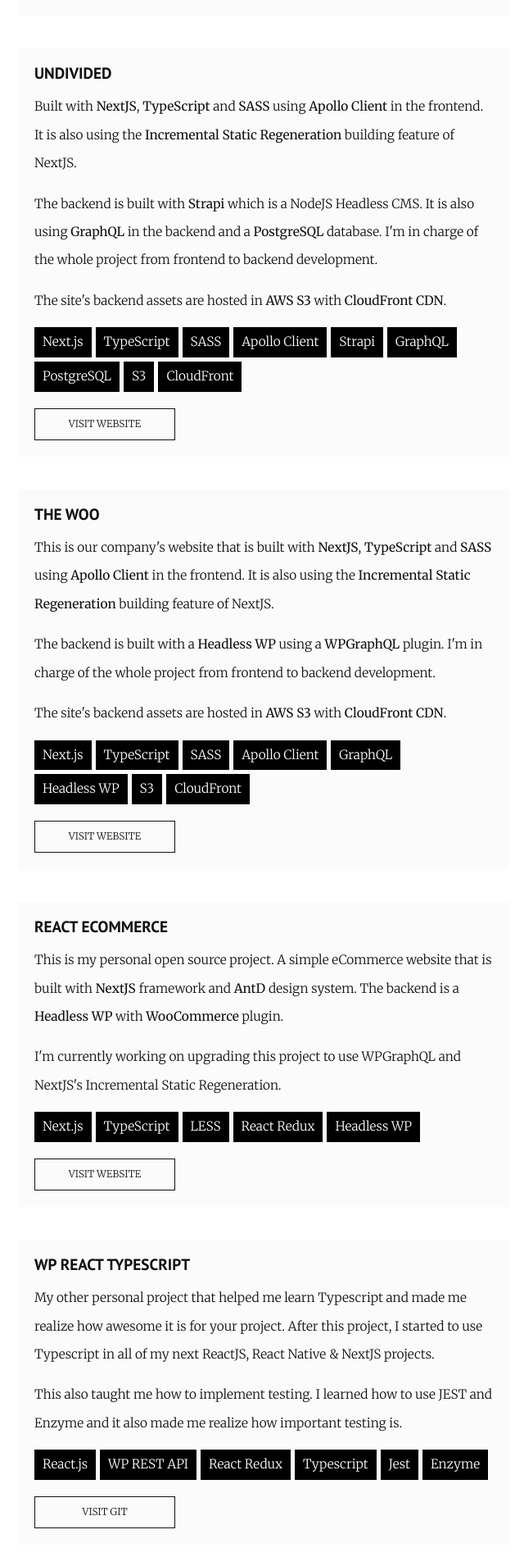
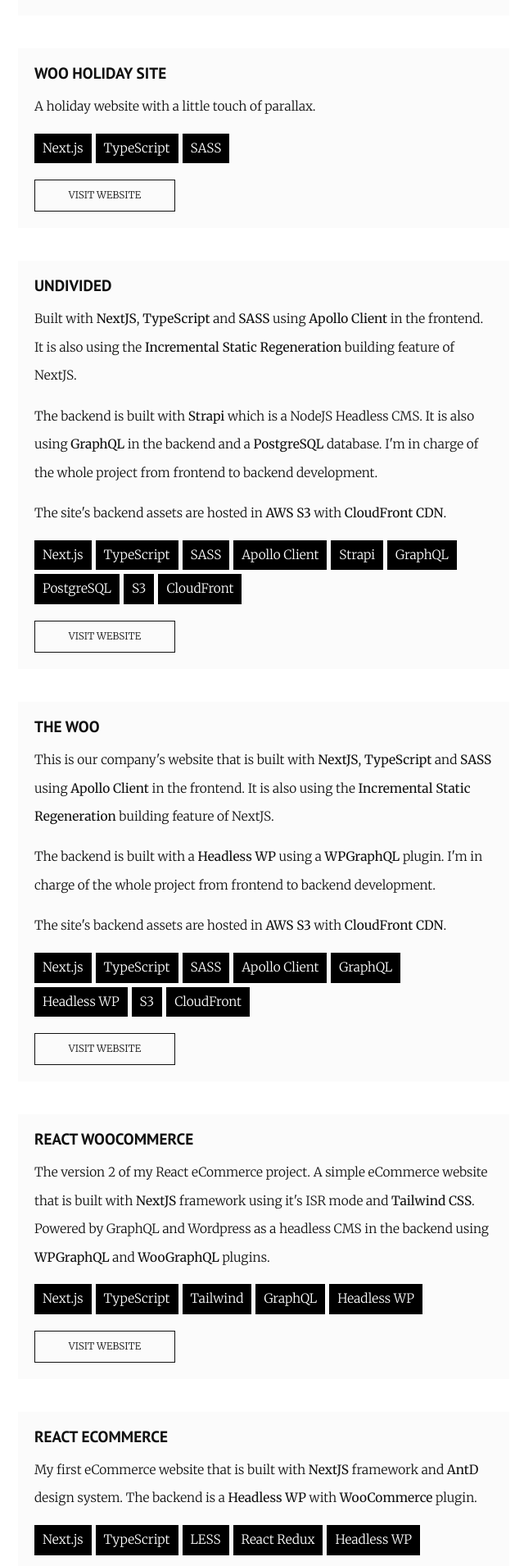
Before and after one commit to loq24/portfolio, a Next.js app: page /recent-projects in a window 1280 px wide. Shown: the part 710-2620 px from the top of the page at 82% size, without its empty margins (318-958 px from the left). Built offline with nearby package versions, Linux system fonts and the light colour scheme.

Commit message:
Add new projects (#8)

```diff
--- a/src/pages/recent-projects.tsx
+++ b/src/pages/recent-projects.tsx
@@ -37,6 +37,22 @@
               <span>TypeScript</span>
               <span>SASS</span>
               <span>AWS</span>
+            </div>
+            <a
+              href="https://www.whipshots.com/"
+              rel="noopener noreferrer"
+              target="_blank"
+            >
+              VISIT WEBSITE
+            </a>
+          </div>
+          <div className={styles.projectRow}>
+            <h3>WOO Holiday Site</h3>
+            <p>A holiday website with a little touch of parallax.</p>
+            <div className={styles.tools}>
+              <span>Next.js</span>
+              <span>TypeScript</span>
+              <span>SASS</span>
             </div>
             <a
               href="https://www.whipshots.com/"
@@ -119,16 +135,35 @@
             </a>
           </div>
           <div className={styles.projectRow}>
+            <h3>React WooCommerce</h3>
+            <p>
+              The version 2 of my React eCommerce project. A simple eCommerce
+              website that is built with <b>NextJS</b> framework using it's ISR
+              mode and <b>Tailwind CSS</b>. Powered by GraphQL and Wordpress as
+              a headless CMS in the backend using <b>WPGraphQL</b> and{" "}
+              <b>WooGraphQL</b> plugins.
+            </p>
+            <div className={styles.tools}>
+              <span>Next.js</span>
+              <span>TypeScript</span>
+              <span>Tailwind</span>
+              <span>GraphQL</span>
+              <span>Headless WP</span>
+            </div>
+            <a
+              href="https://github.com/loq24/react-woocommerce"
+              rel="noopener noreferrer"
+              target="_blank"
+            >
+              VISIT WEBSITE
+            </a>
+          </div>
+          <div className={styles.projectRow}>
             <h3>React eCommerce</h3>
             <p>
-              This is my personal open source project. A simple eCommerce
-              website that is built with <b>NextJS</b> framework and <b>AntD</b>{" "}
-              design system. The backend is a <b>Headless WP</b> with{" "}
-              <b>WooCommerce</b> plugin.
-            </p>
-            <p>
-              I&apos;m currently working on upgrading this project to use
-              WPGraphQL and NextJS&apos;s Incremental Static Regeneration.
+              My first eCommerce website that is built with <b>NextJS</b>{" "}
+              framework and <b>AntD</b> design system. The backend is a{" "}
+              <b>Headless WP</b> with <b>WooCommerce</b> plugin.
             </p>
             <div className={styles.tools}>
               <span>Next.js</span>
```
